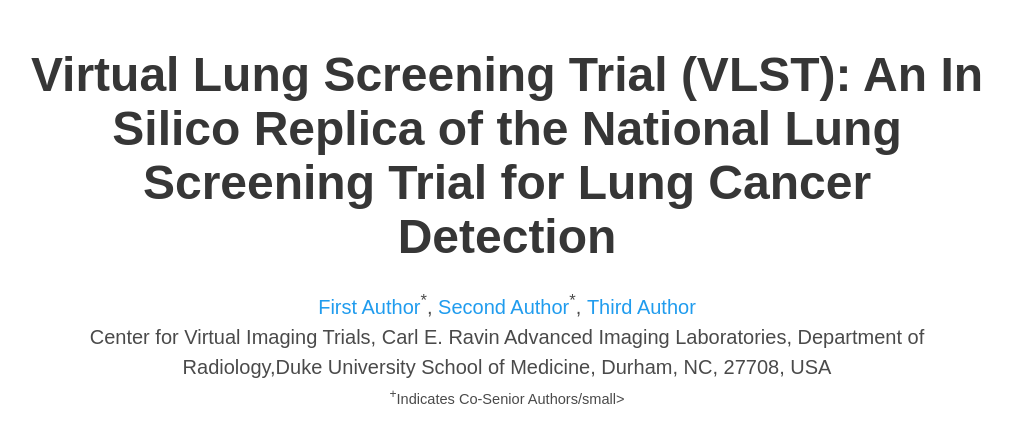
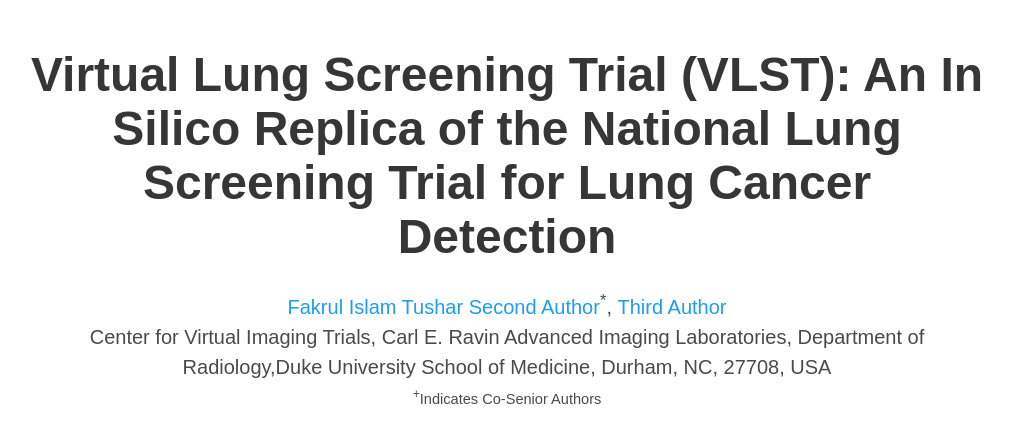
Before and after one commit to fitushar/VLST.github.io, a plain HTML site: page index.html in a window 1280 px wide. Shown: the top 421 px of the page, without its empty margins (133-1145 px from the left). Drawn offline with nearby package versions, Linux system fonts and the light colour scheme; some icons are missing; a web font is replaced by a local one.

Commit message:
Update index.html

```diff
--- a/index.html
+++ b/index.html
@@ -56,7 +56,7 @@
             <div class="is-size-5 publication-authors">
               <!-- Paper authors -->
               <span class="author-block">
-                <a href="FIRST AUTHOR PERSONAL LINK" target="_blank">First Author</a><sup>*</sup>,</span>
+                <a href="FIRST AUTHOR PERSONAL LINK" target="_blank">Fakrul Islam Tushar</a>
                 <span class="author-block">
                   <a href="SECOND AUTHOR PERSONAL LINK" target="_blank">Second Author</a><sup>*</sup>,</span>
                   <span class="author-block">
@@ -66,7 +66,7 @@
 
                   <div class="is-size-5 publication-authors">
                     <span class="author-block">Center for Virtual Imaging Trials, Carl E. Ravin Advanced Imaging Laboratories, Department of Radiology,<be>Duke University School of Medicine, Durham, NC, 27708, USA</span>
-                    <span class="eql-cntrb"><small><br><sup>+</sup>Indicates Co-Senior Authors/small></span>
+                    <span class="eql-cntrb"><small><br><sup>+</sup>Indicates Co-Senior Authors</span>
                   </div>
 
                   <div class="column has-text-centered">
```
